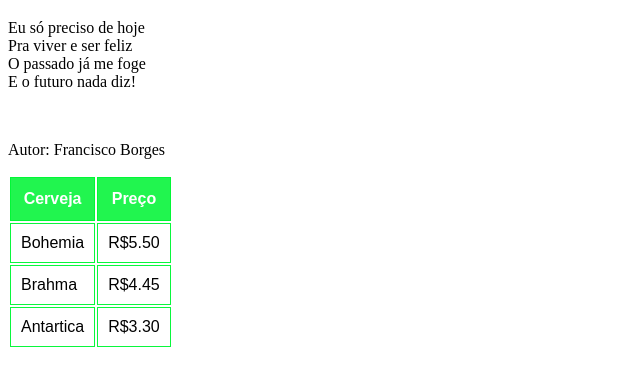
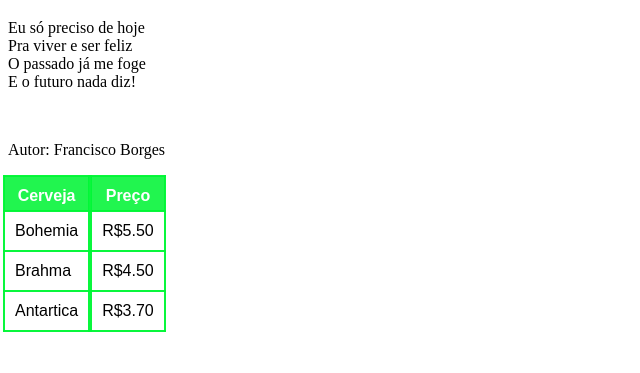
Before and after one commit to Ericleisonn/PWeb, a plain HTML site: page receita1/index.html in a window 1280 px wide. Shown: the part 223-596 px from the top of the page, without its empty margins (0-640 px from the left). Drawn offline with Linux system fonts and the light colour scheme.

Commit message:
Exercício 4 ok

```diff
--- a/receita1/index.html
+++ b/receita1/index.html
@@ -4,19 +4,38 @@
 <title>SELEÇÃO TROVA - Uma trova...</title>
    <body>
     <style>
+        * {
+  box-sizing: border-box;
+}
+.row {
+  margin-left:-5px;
+  margin-right:-5px;
+}
+.column {
+  float: left;
+  width: -50%;
+  padding: 0px;
+}
         #personalizar_tabela {
           font-family: Arial;
         }
         #personalizar_tabela td, #personalizar_tabela th {
-          border: 1px solid #00f735f6;
+          border: 2px solid #00f735f6;
           padding: 10px;
         }
         #personalizar_tabela th {
-          padding-top: 12px;
-          padding-bottom: 12px;
+          padding-top: 10px;
+          padding-bottom: 5px;
           background-color: #21f54f;
           color: white;
         }
+
+        table {
+  border-collapse: collapse;
+  border-spacing: 0;
+  width: 25%;
+  border: 1px solid #ddd;
+}
         </style>
       <img src="https://akamai.sscdn.co/uploadfile/letras/playlists/3/a/b/9/3ab92363f7974d679f4194de9f389b5b.jpg" width="200"/>
 
@@ -41,25 +60,42 @@
          Autor: Francisco Borges
 
       </p>
+      <div class="row">
+      <div class="column">
       <table id = "personalizar_tabela">
         <tr>
           <th>Cerveja</th>
-          <th>Preço</th>
         </tr>
         <tr>
-
           <td>Bohemia</td>
-          <td>R$5.50</td>
         </tr>
         <tr>
             <td>Brahma</td>
-            <td>R$4.45</td>
         </tr>
         <tr>
             <td>Antartica</td>
-            <td>R$3.30</td>
         </tr>
       </table>
+      </div>
+
+
+
+      <div class="column">
+      <table id = "personalizar_tabela">
+        <tr>
+            <th>Preço</th>
+          </tr>
+          <tr>
+            <td>R$5.50</td>
+          </tr>
+          <tr>
+              <td>R$4.50</td>
+          </tr>
+          <tr>
+              <td>R$3.70</td>
+      </table>
+      </div>
+      </div>
    </body>
 
 </html>
```
